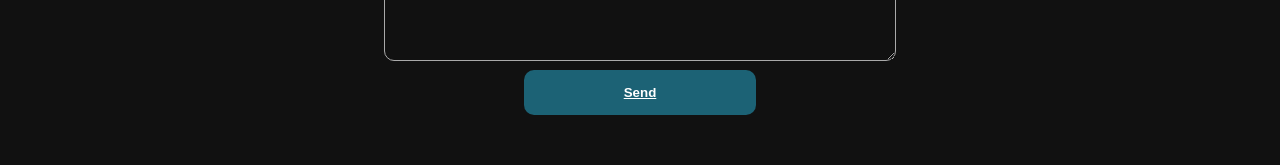
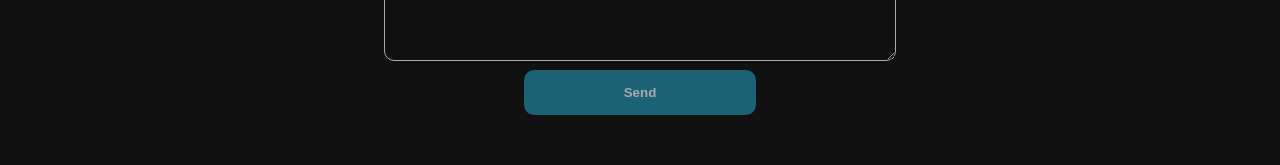
Before and after one commit to graua-git/portfolio, an Angular app: page /contact-me in a window 1280 px wide. In both pictures the pointer is over the button "Send". Shown: the part 527-692 px from the top of the page. Built offline with nearby package versions, Linux system fonts and the light colour scheme.

Commit message:
improved button styling

```diff
--- a/src/app/pages/contact-me/contact-me.component.css
+++ b/src/app/pages/contact-me/contact-me.component.css
@@ -59,5 +59,5 @@ button:active {
 }
 
 button:hover {
-    text-decoration: underline;
+    color: var(--text-highlight);
 }
```
